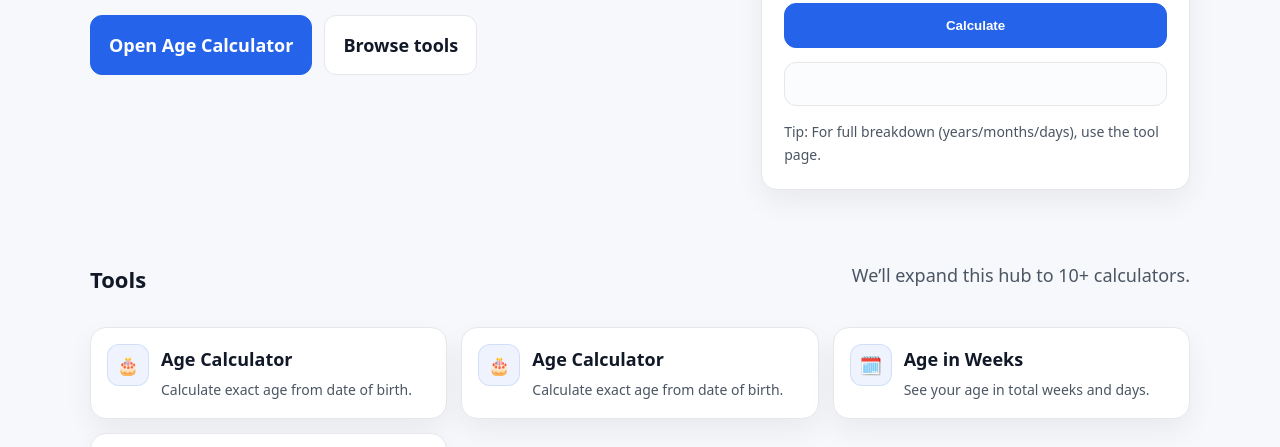
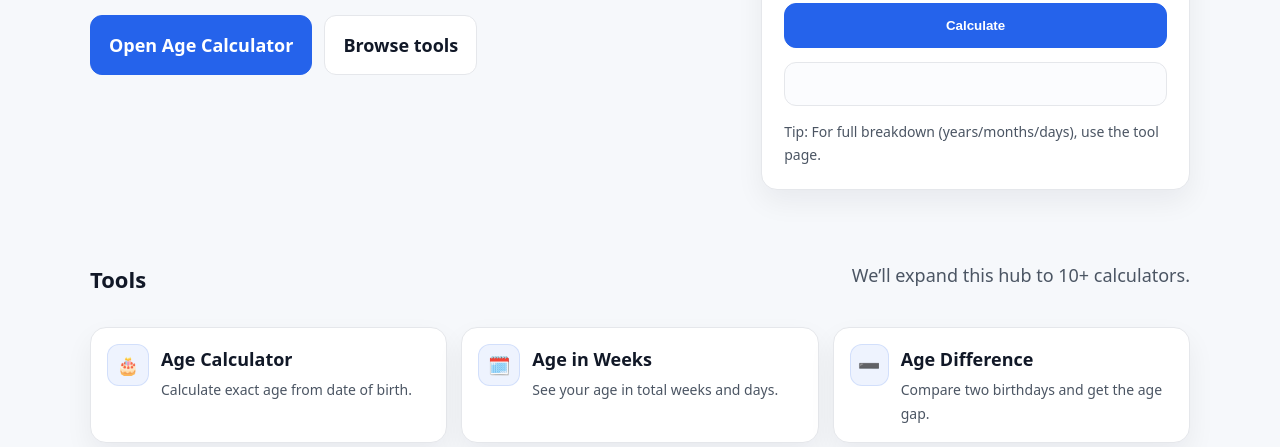
Before and after one commit to mapetu93/age-time-tools1, a plain HTML site: page index.html in a window 1280 px wide. Shown: the part 313-760 px from the top of the page. Drawn offline with Linux system fonts and the light colour scheme.

Commit message:
index.html

```diff
--- a/index.html
+++ b/index.html
@@ -73,14 +73,6 @@
           </div>
         </a>
 
-        <a class="tool-card" href="/age-calculator.html">
-    <div class="tool-icon" aria-hidden="true">🎂</div>
-    <div>
-      <div class="tool-title">Age Calculator</div>
-      <div class="tool-desc">Calculate exact age from date of birth.</div>
-    </div>
-  </a>
-
   <a class="tool-card" href="/age-in-weeks.html">
     <div class="tool-icon" aria-hidden="true">🗓️</div>
     <div>
```
